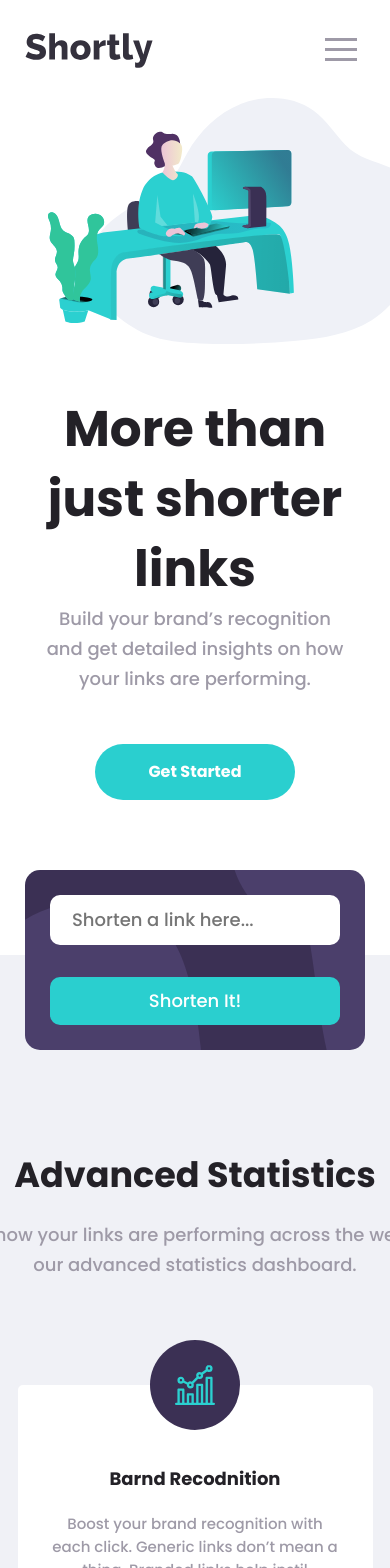
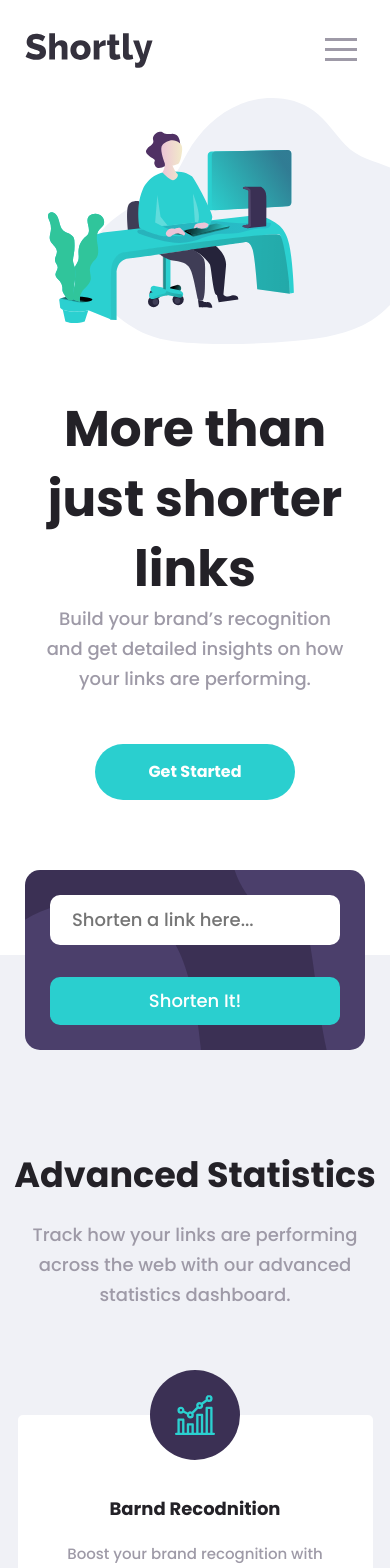
Before and after one commit to haczaPu/shortly-landing-page, a React (Create React App) app: page / in a window 390 px wide. Shown: the top 1568 px of the page. Built offline with nearby package versions, Linux system fonts and the light colour scheme.

Commit message:
another style bug fixed

```diff
--- a/src/style/style.css
+++ b/src/style/style.css
@@ -762,6 +762,12 @@
   font-size: 15px;
 }
 
+@media screen and (max-width: 480px) {
+  .App .main__title--s {
+    width: 90%;
+  }
+}
+
 @media screen and (max-width: 768px) and (min-width: 481px) {
   .App .main__title--s {
     width: 90%;
--- a/src/style/style.scss
+++ b/src/style/style.scss
@@ -301,6 +301,9 @@
         width: 540px;
         text-align: center;
         font-size: 15px;
+        @include breakpoint(mobile) {
+          width: 90%;
+        }
         @include breakpoint(tablet) {
           width: 90%;
         }
```
Also changed, not shown: 1 other file (tests, documents, lock files or other folders).
